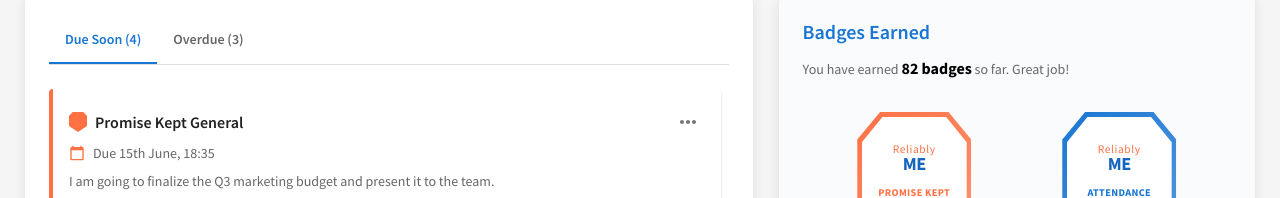
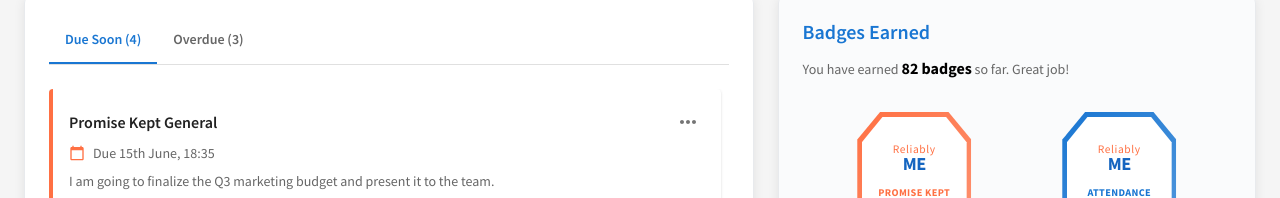
Before and after one commit to darynnbw/ReliablyME-User-App, a React (Vite) app: page / in a window 1280 px wide. Shown: the part 678-876 px from the top of the page. Built offline with nearby package versions, Linux system fonts and the light colour scheme.

Commit message:
Reverted all changes back to version 4b9763ad2f31fd8d20f8e0faf1d691662d308cd5

```diff
--- a/src/components/BadgeSvgIcon.tsx
+++ /dev/null
@@ -1,24 +0,0 @@
-import React from 'react';
-import { Box } from '@mui/material';
-
-interface BadgeSvgIconProps {
-  size?: number;
-  color?: string;
-}
-
-const BadgeSvgIcon: React.FC<BadgeSvgIconProps> = ({ size = 18, color = '#ff7043' }) => {
-  return (
-    <Box
-      sx={{
-        width: size,
-        height: size * 1.1, // Approximating aspect ratio
-        bgcolor: color,
-        clipPath: 'polygon(20% 0%, 80% 0%, 100% 20%, 100% 70%, 50% 100%, 0% 70%, 0% 20%)',
-        display: 'inline-block',
-        flexShrink: 0,
-      }}
-    />
-  );
-};
-
-export default BadgeSvgIcon;
--- a/src/components/BadgeTooltip.tsx
+++ /dev/null
@@ -1,39 +0,0 @@
-import React from 'react';
-import { Tooltip, Box } from '@mui/material';
-import BadgeSvgIcon from './BadgeSvgIcon';
-
-const BadgeTooltip: React.FC = () => {
-  const tooltipContent = (
-    <Box sx={{ bgcolor: 'white', p: 1.5, borderRadius: 2, boxShadow: 3 }}>
-      <BadgeSvgIcon size={50} />
-    </Box>
-  );
-
-  return (
-    <Tooltip
-      title={tooltipContent}
-      placement="top"
-      arrow
-      componentsProps={{
-        tooltip: {
-          sx: {
-            bgcolor: 'transparent',
-            p: 0,
-            boxShadow: 'none',
-          },
-        },
-        arrow: {
-          sx: {
-            color: 'white',
-          },
-        },
-      }}
-    >
-      <span style={{ display: 'inline-flex', alignItems: 'center' }}>
-        <BadgeSvgIcon size={18} />
-      </span>
-    </Tooltip>
-  );
-};
-
-export default BadgeTooltip;
--- a/src/components/CommitmentListItem.tsx
+++ b/src/components/CommitmentListItem.tsx
@@ -17,7 +17,6 @@ import {
 import { CalendarToday, Person, MoreHoriz, Shield, Edit, ExpandMore as ExpandMoreIcon } from '@mui/icons-material'; // Import ExpandMoreIcon
 import ContactTooltip from './ContactTooltip'; // Import ContactTooltip
 import dayjs from 'dayjs'; // Import dayjs for sorting
-import BadgeTooltip from './BadgeTooltip';
 
 interface CommitmentListItemProps {
   id: number;
@@ -108,7 +107,6 @@ const CommitmentListItem = React.forwardRef<HTMLDivElement, CommitmentListItemPr
   const calendarIconColor = isOverdue ? theme.palette.error.main : color;
 
   const showExpandIcon = isNudge && responses && responses.length > 0;
-  const isPromiseKeptGeneral = title === 'Promise Kept General';
 
   return (
     <Card
@@ -171,7 +169,6 @@ const CommitmentListItem = React.forwardRef<HTMLDivElement, CommitmentListItemPr
           {/* Top row: Title, MoreHoriz */}
           <Box sx={{ display: 'flex', justifyContent: 'space-between', alignItems: 'center', mb: 0.5 }}> {/* Reduced mb */}
             <Stack direction="row" spacing={1} alignItems="center">
-              {isPromiseKeptGeneral && <BadgeTooltip />}
               <Typography variant="subtitle1" sx={{ fontWeight: 600 }}>
                 {title}
               </Typography>
```
